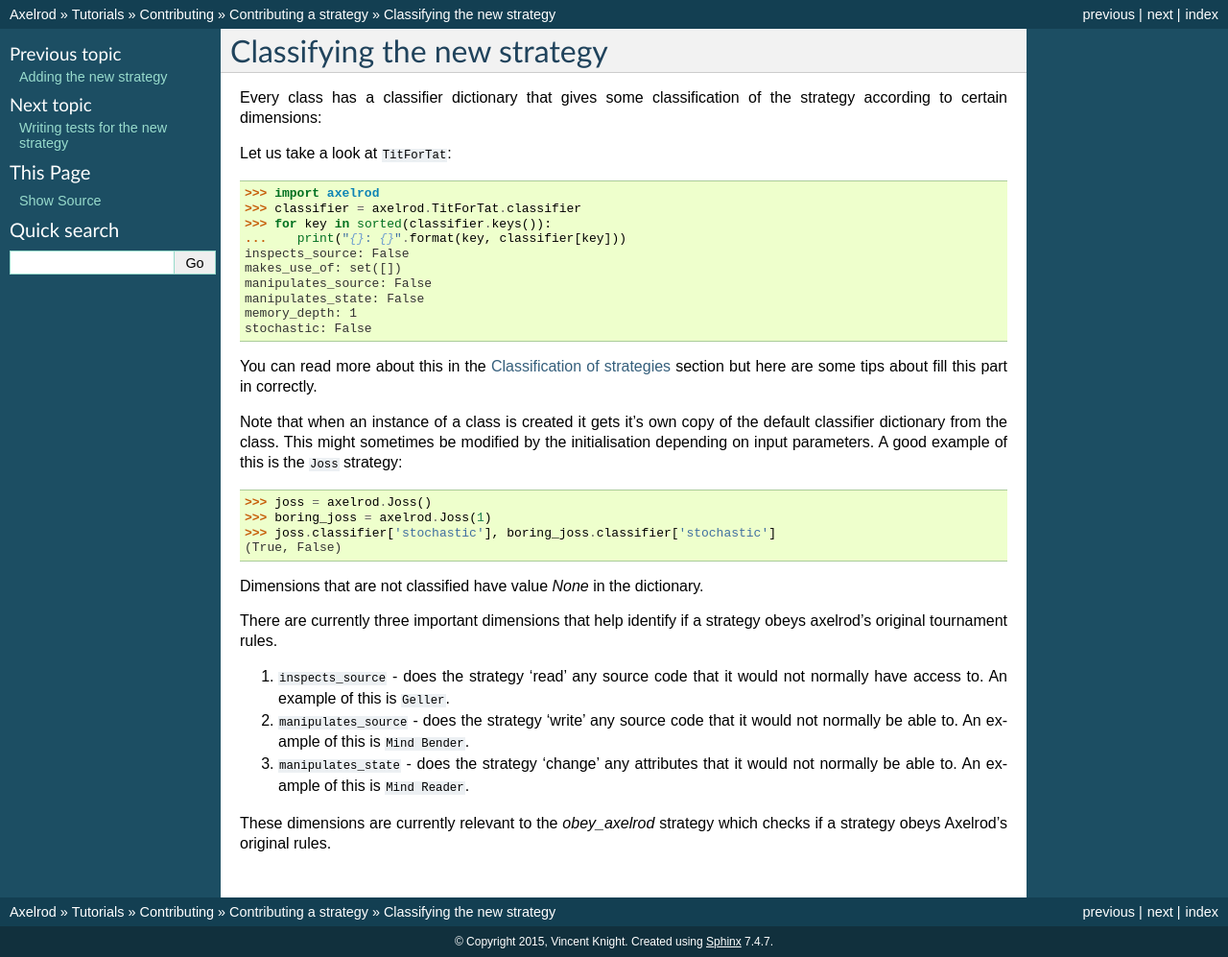
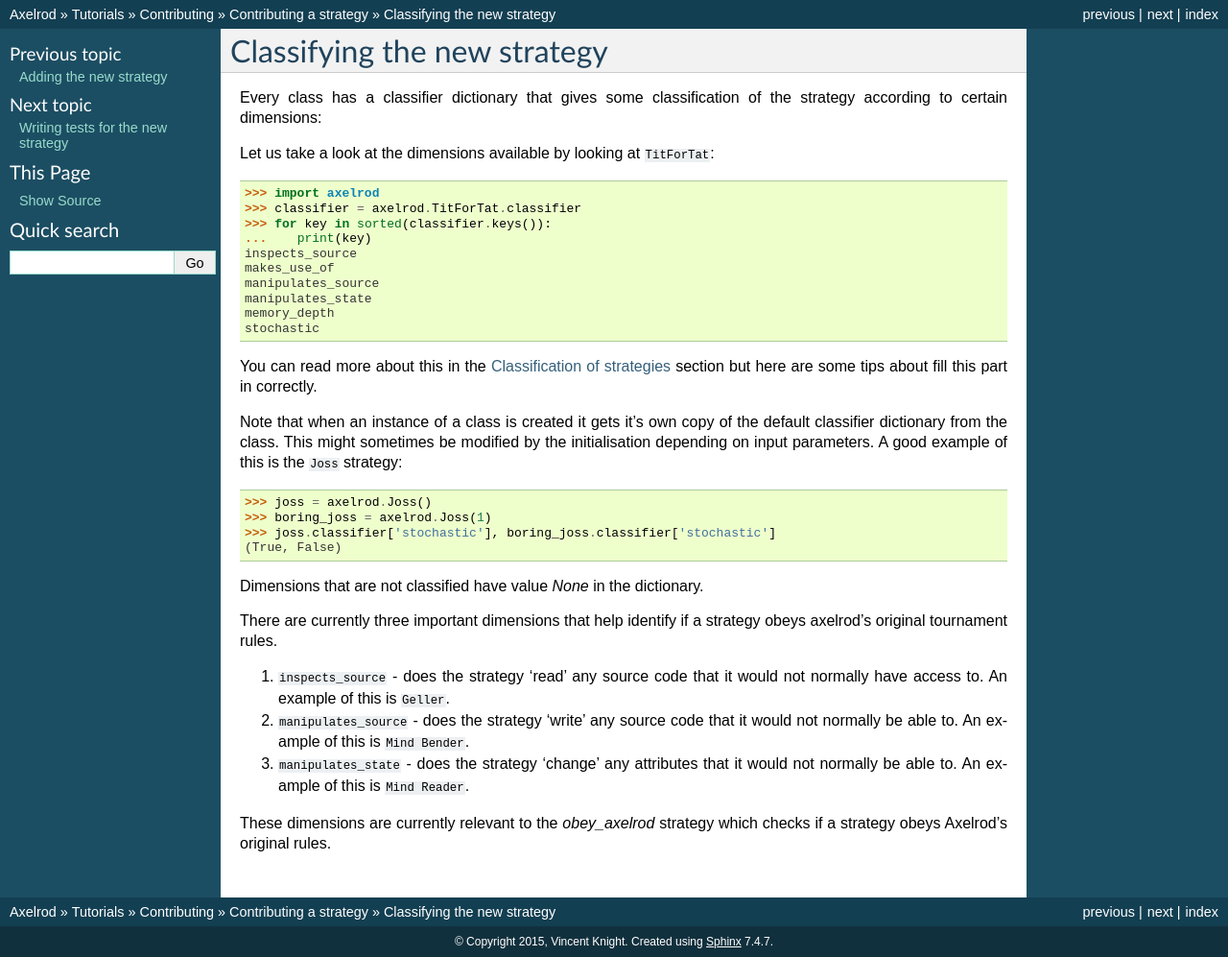
Before and after one commit to Axelrod-Python/Axelrod, a Sphinx documentation site: the page built from docs/tutorials/contributing/strategy/classifying_the_new_strategy.rst, in a window 1280 px wide. Shown: the whole page at 96% size. Built offline with Sphinx 7.4.7, drawn with Linux system fonts in a browser that asks for light colours.

Commit message:
Simplifying a doctest to deal with py2 v py3.
This is because an empty set has a different repr in py2 and py3:

py2: `set()`
py3: `set([])`

Whilst these equate properly in both languages the repr doesn't and that
crashed this doctest.

```diff
--- a/docs/tutorials/contributing/strategy/classifying_the_new_strategy.rst
+++ b/docs/tutorials/contributing/strategy/classifying_the_new_strategy.rst
@@ -4,18 +4,18 @@ Classifying the new strategy
 Every class has a classifier dictionary that gives some classification of the
 strategy according to certain dimensions::
 
-Let us take a look at :code:`TitForTat`::
+Let us take a look at the dimensions available by looking at :code:`TitForTat`::
 
     >>> import axelrod
     >>> classifier = axelrod.TitForTat.classifier
     >>> for key in sorted(classifier.keys()):
-    ...    print("{}: {}".format(key, classifier[key]))
-    inspects_source: False
-    makes_use_of: set([])
-    manipulates_source: False
-    manipulates_state: False
-    memory_depth: 1
-    stochastic: False
+    ...    print(key)
+    inspects_source
+    makes_use_of
+    manipulates_source
+    manipulates_state
+    memory_depth
+    stochastic
 
 You can read more about this in the :ref:`classification-of-strategies` section
 but here are some tips about fill this part in correctly.
```
